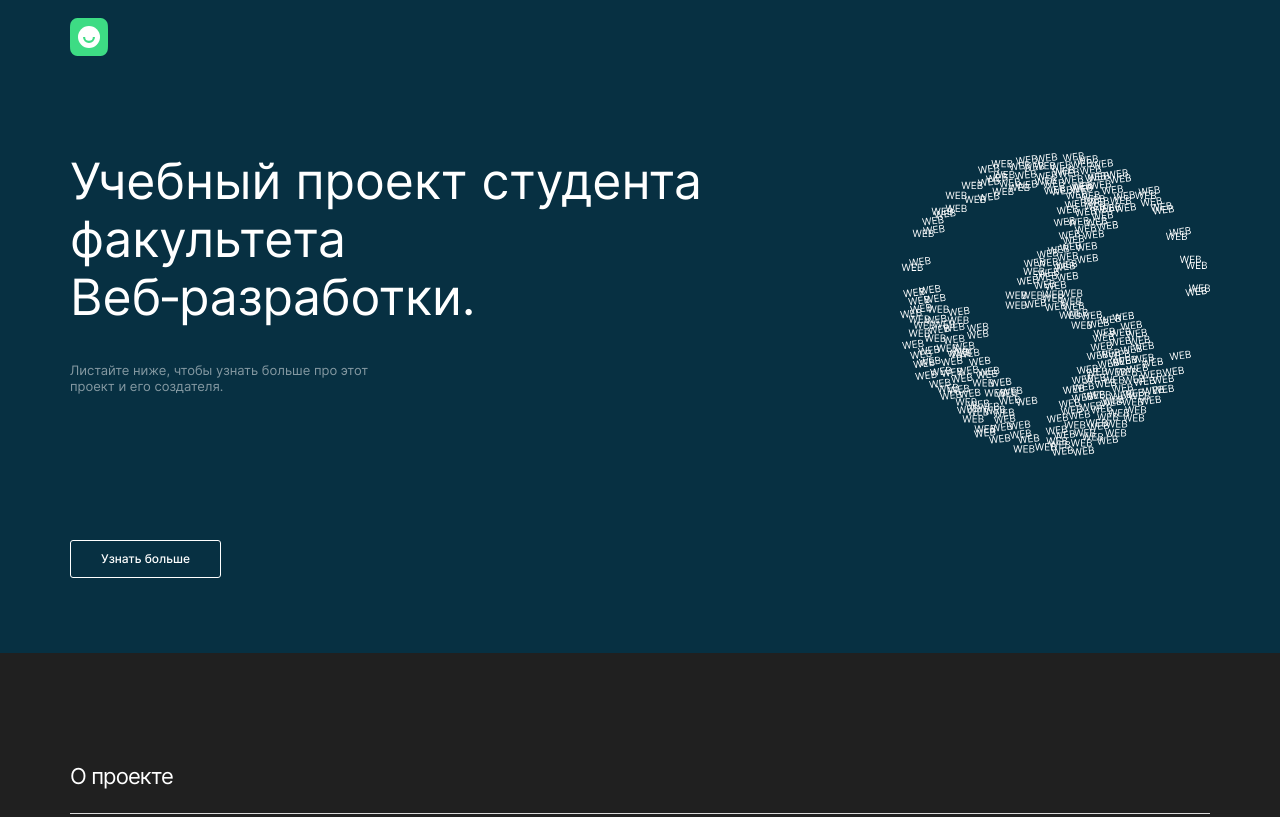
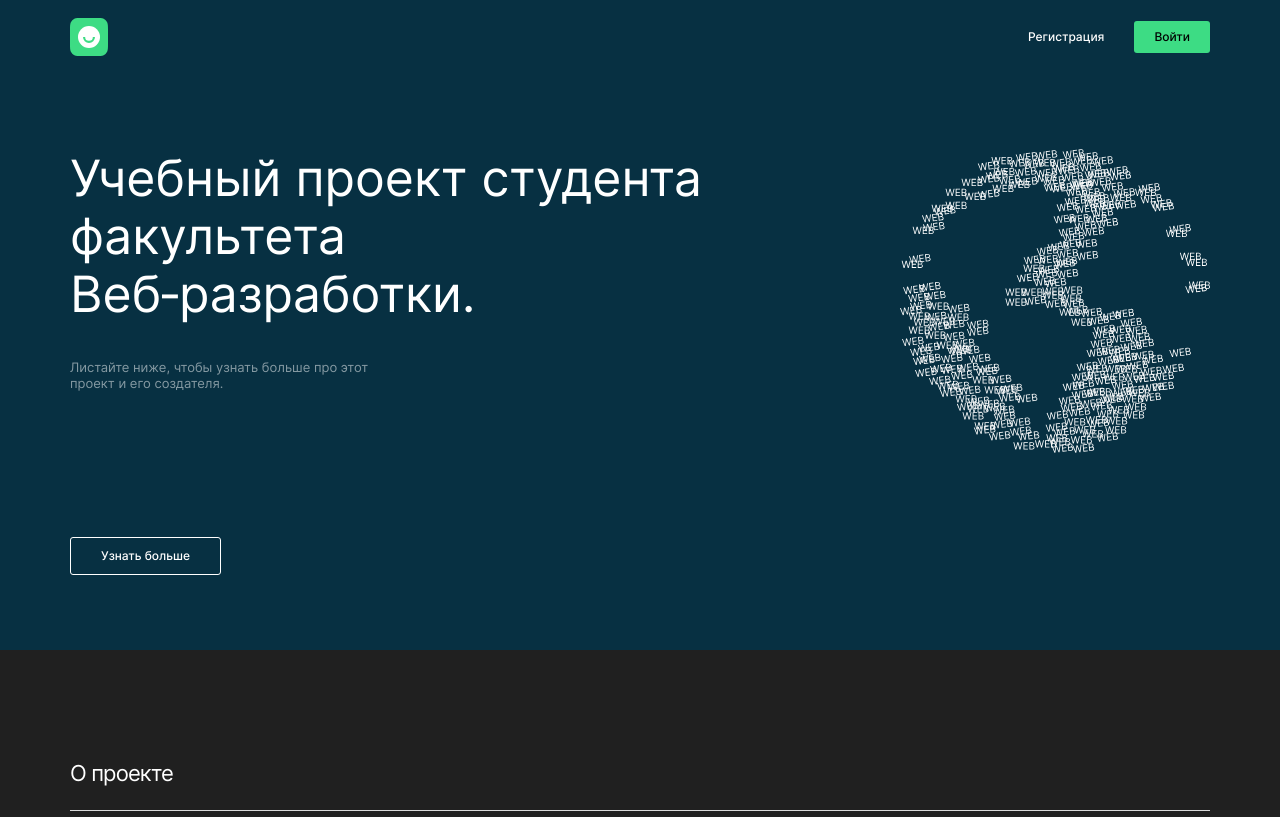
Before and after one commit to sergievskaya/movies-explorer-frontend, a React app: page / in a window 1280 px wide. Shown: the top 817 px of the page. Built offline with nearby package versions, Linux system fonts and the light colour scheme; a web font is replaced by a local one.

Commit message:
feat: добавить ссылки в header

```diff
--- a/src/components/Form/Form.css
+++ b/src/components/Form/Form.css
@@ -17,6 +17,10 @@
 .form__logo:hover {
     cursor: pointer;
     opacity: 0.7;
+}
+
+.form__logo-link {
+    display: flex;
 }
 
 .form__title {
--- a/src/components/Header/Header.css
+++ b/src/components/Header/Header.css
@@ -1,12 +1,28 @@
 .header {
     padding: 18px 70px;
+    min-height: 38px;
+    display: flex;
+    justify-content: space-between;
+    align-items: center;
+}
+
+.header_promo {
     background-color: #073042;
-    min-height: 38px;
 }
 
 .header__logo {
     height: 38px;
     width: 38px;
+    transition: opacity 0.2s linear;
+}
+
+.header__logo:hover {
+    cursor: pointer;
+    opacity: 0.7;
+}
+
+.header__logo-link {
+    display: flex;
 }
 
 @media screen and (max-width: 1023px) {
--- a/src/components/Header/Header.js
+++ b/src/components/Header/Header.js
@@ -2,12 +2,19 @@ import React from "react";
 import './Header.css';
 import logo from '../../images/logo.svg';
 import Navigation from "../Navigation/Navigation";
+import { Link, useLocation } from "react-router-dom";
 
 function Header() {
+    const { pathname } = useLocation();
+
+    const headerClassName = `header ${pathname === '/' ? 'header_promo' : ''}`;
+
     return (
-        <header className="header">
-            <img src={logo} alt="логотип Movies Explorer" className="header__logo" />
-            <Navigation />
+        <header className={headerClassName}>
+            <Link to="/" className="header__logo-link">
+                <img src={logo} alt="логотип Movies Explorer" className="header__logo" />
+            </Link>
+            <Navigation pathname={pathname} />
         </header>
     );
 }
--- a/src/components/Navigation/Navigation.css
+++ b/src/components/Navigation/Navigation.css
@@ -0,0 +1,43 @@
+.navigation__list {
+    padding: 0;
+    margin: 0;
+    list-style: none;
+    display: flex;
+    align-items: center;
+}
+
+.navigation__list-item {
+    display: flex;
+}
+
+.navigation__link {
+    font-weight: 500;
+    font-size: 12px;
+    line-height: 16px;
+    text-decoration: none;
+    color: #fff;
+    transition: opacity 0.2s linear;
+}
+
+.navigation__link:hover {
+    opacity: 0.7;
+}
+
+.navigation__link_type_signin {
+    color: #000;
+    background: #3DDC84;
+    border-radius: 3px;
+    margin-left: 30px;
+    padding: 8px 20px;
+}
+
+@media screen and (max-width: 767px) {
+    .navigation__link {
+        font-size: 10px;
+    }
+
+    .navigation__link_type_signin {
+        margin-left: 14px;
+        padding: 5px 12px;
+    }
+}
--- a/src/components/Navigation/Navigation.js
+++ b/src/components/Navigation/Navigation.js
@@ -1,11 +1,26 @@
 import React from "react";
+import { Link } from "react-router-dom";
 import './Navigation.css';
 
-function Navigation() {
+function Navigation({ pathname }) {
+
     return(
-        <nav className="navigation">
-
-        </nav>
+        <>
+            {pathname === '/' ? (
+                <nav className="navigation">
+                    <ul className="navigation__list">
+                        <li className="navigation__list-item">
+                            <Link to="/signup" className="navigation__link">Регистрация</Link>
+                        </li>
+                        <li className="navigation__list-item">
+                            <Link to="/signin" className="navigation__link navigation__link_type_signin">Войти</Link>
+                        </li>
+                    </ul>
+                </nav>
+            ) : (
+                <> </>
+            )}
+        </>
     );
 }
 
```
Also changed, not shown: src/images/navigation-account-icon.svg (added), src/images/navigation-btn-close.svg (added), src/images/navigation-btn-menu.svg (added).
